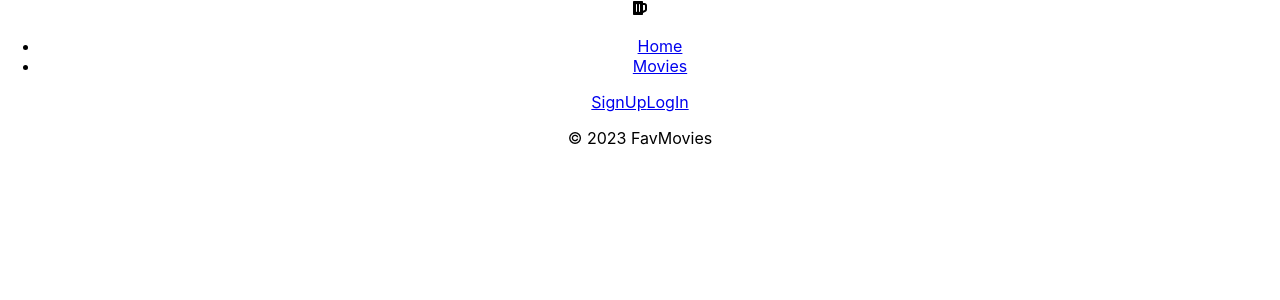
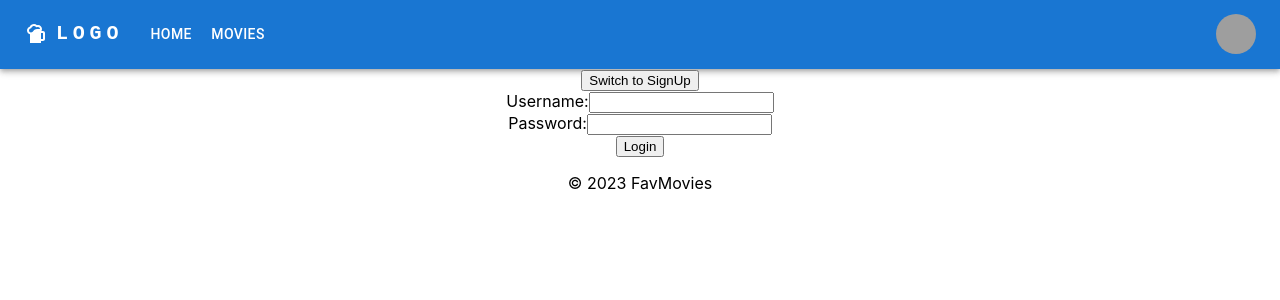
Before and after one commit to Zygisvaldo/Ababa-frontend, a React (Create React App) app: page /auth in a window 1280 px wide. Shown: the top 300 px of the page. Built offline with nearby package versions, Linux system fonts and the light colour scheme; grey boxes are pictures that could not be loaded.

Commit message:
feat: auth page and components added

```diff
--- a/package.json
+++ b/package.json
@@ -5,6 +5,7 @@
   "dependencies": {
     "@emotion/react": "^11.11.1",
     "@emotion/styled": "^11.11.0",
+    "@mui/icons-material": "^5.14.8",
     "@mui/material": "^5.14.8",
     "@testing-library/jest-dom": "^5.17.0",
     "@testing-library/react": "^13.4.0",
--- a/src/App.tsx
+++ b/src/App.tsx
@@ -1,21 +1,23 @@
 import React from 'react';
 import { BrowserRouter as Router, Routes, Route } from 'react-router-dom';
 import './styles/App.css';
-import Header from './components/Header';
+import ResponsiveAppBar from './components/Header';
 import Footer from './components/Footer';
 import HomePage from './pages/HomePage';
 import MoviesPage from './pages/MoviesPage';
 import MovieDetailsPage from './pages/MovieDetailsPage';
+import { AuthPage } from './pages/AuthPage';
 
 function App() {
   return (
     <Router>
       <div className="App">
-        <Header />
+        <ResponsiveAppBar />
         <Routes>
           <Route path="/" element={<HomePage/>} />
           <Route path="/movies" element={<MoviesPage />} />
           <Route path="/movies/:id" element={<MovieDetailsPage />} />
+          <Route path="/auth" element={<AuthPage />} />
         </Routes>
         <Footer />
       </div>
--- /dev/null
+++ b/src/components/AuthPage/LoginForm.tsx
@@ -0,0 +1,44 @@
+import React, { useState } from 'react';
+import axios from 'axios';
+
+const Login: React.FC = () => {
+  const [username, setUsername] = useState('');
+  const [password, setPassword] = useState('');
+  const [error, setError] = useState('');
+
+  const handleSubmit = async (e: React.FormEvent) => {
+    e.preventDefault();
+    try {
+      const response = await axios.post('http://localhost:3000/auth/login', {
+        username,
+        password,
+      });
+      console.log(response.data);
+      // Handle successful login, e.g., redirect to a protected route, store the token, etc.
+    } catch (error) {
+      setError('Invalid username or password');
+      console.error(error);
+    }
+  };
+
+  return (
+    <form onSubmit={handleSubmit}>
+      <div>
+        <label>
+          Username:
+          <input type="text" value={username} onChange={(e) => setUsername(e.target.value)} required />
+        </label>
+      </div>
+      <div>
+        <label>
+          Password:
+          <input type="password" value={password} onChange={(e) => setPassword(e.target.value)} required />
+        </label>
+      </div>
+      {error && <div style={{ color: 'red' }}>{error}</div>}
+      <button type="submit">Login</button>
+    </form>
+  );
+};
+
+export default Login;
--- /dev/null
+++ b/src/components/AuthPage/SignupForm.tsx
@@ -0,0 +1,44 @@
+import React, { useState } from 'react';
+import axios from 'axios';
+
+const SignUp: React.FC = () => {
+  const [username, setUsername] = useState('');
+  const [password, setPassword] = useState('');
+  const [error, setError] = useState('');
+
+  const handleSubmit = async (e: React.FormEvent) => {
+    e.preventDefault();
+    try {
+      const response = await axios.post('http://localhost:3000/auth/register', {
+        username,
+        password,
+      });
+      console.log(response.data);
+      // Handle successful registration, e.g., redirect to the login page
+    } catch (error) {
+      setError('Error registering. Please try again.');
+      console.error(error);
+    }
+  };
+
+  return (
+    <form onSubmit={handleSubmit}>
+      <div>
+        <label>
+          Username:
+          <input type="text" value={username} onChange={(e) => setUsername(e.target.value)} required />
+        </label>
+      </div>
+      <div>
+        <label>
+          Password:
+          <input type="password" value={password} onChange={(e) => setPassword(e.target.value)} required />
+        </label>
+      </div>
+      {error && <div style={{ color: 'red' }}>{error}</div>}
+      <button type="submit">Sign Up</button>
+    </form>
+  );
+};
+
+export default SignUp;
--- a/src/components/Header.tsx
+++ b/src/components/Header.tsx
@@ -1,29 +1,172 @@
-import React from 'react';
-import { FaBeer } from 'react-icons/fa';
+import * as React from 'react';
+import AppBar from '@mui/material/AppBar';
+import Box from '@mui/material/Box';
+import Toolbar from '@mui/material/Toolbar';
+import IconButton from '@mui/material/IconButton';
+import Typography from '@mui/material/Typography';
+import Menu from '@mui/material/Menu';
+import MenuIcon from '@mui/icons-material/Menu';
+import Container from '@mui/material/Container';
+import Avatar from '@mui/material/Avatar';
+import Button from '@mui/material/Button';
+import Tooltip from '@mui/material/Tooltip';
+import MenuItem from '@mui/material/MenuItem';
+import SportsBarIcon from '@mui/icons-material/SportsBar';
+import { Link } from 'react-router-dom';
 
-const Header: React.FC = () => {
+
+const pages = [
+  { path: '/', label: 'Home' },
+  { path: '/movies', label: 'Movies' },
+];
+
+const settings = [{ path: '/auth', label: 'Log In' }];
+
+function ResponsiveAppBar() {
+  const [anchorElNav, setAnchorElNav] = React.useState<null | HTMLElement>(null);
+  const [anchorElUser, setAnchorElUser] = React.useState<null | HTMLElement>(null);
+
+  const handleOpenNavMenu = (event: React.MouseEvent<HTMLElement>) => {
+    setAnchorElNav(event.currentTarget);
+  };
+  const handleOpenUserMenu = (event: React.MouseEvent<HTMLElement>) => {
+    setAnchorElUser(event.currentTarget);
+  };
+
+  const handleCloseNavMenu = () => {
+    setAnchorElNav(null);
+  };
+
+  const handleCloseUserMenu = () => {
+    setAnchorElUser(null);
+  };
+
   return (
-    <header>
-      <div className="logo">
-        <FaBeer />
-      </div>
-      <nav>
-        <ul>
-          <li>
-            <a href="/">Home</a>
-          </li>
-          <li>
-            <a href="/movies">Movies</a>
-          </li>
+    <AppBar position="static">
+      <Container maxWidth="xl">
+        <Toolbar disableGutters>
+          <SportsBarIcon sx={{ display: { xs: 'none', md: 'flex' }, mr: 1 }} />
+          <Typography
+            variant="h6"
+            noWrap
+            component="a"
+            href="/"
+            sx={{
+              mr: 2,
+              display: { xs: 'none', md: 'flex' },
+              fontFamily: 'monospace',
+              fontWeight: 700,
+              letterSpacing: '.3rem',
+              color: 'inherit',
+              textDecoration: 'none',
+            }}
+          >
+            LOGO
+          </Typography>
 
-        </ul>
-      </nav>
-      <div className="user-profile">
-        <a href="/auth/register">SignUp</a>
-        <a href="/auth/login">LogIn</a>
-      </div>
-    </header>
+          <Box sx={{ flexGrow: 1, display: { xs: 'flex', md: 'none' } }}>
+            <IconButton
+              size="large"
+              aria-label="account of current user"
+              aria-controls="menu-appbar"
+              aria-haspopup="true"
+              onClick={handleOpenNavMenu}
+              color="inherit"
+            >
+              <MenuIcon />
+            </IconButton>
+            <Menu
+              id="menu-appbar"
+              anchorEl={anchorElNav}
+              anchorOrigin={{
+                vertical: 'bottom',
+                horizontal: 'left',
+              }}
+              keepMounted
+              transformOrigin={{
+                vertical: 'top',
+                horizontal: 'left',
+              }}
+              open={Boolean(anchorElNav)}
+              onClose={handleCloseNavMenu}
+              sx={{
+                display: { xs: 'block', md: 'none' },
+              }}
+            >
+              {pages.map((page) => (
+                <MenuItem key={page.label} onClick={handleCloseNavMenu}>
+                  <Link to={page.path} style={{ textDecoration: 'none', color: 'inherit' }}>
+                    <Typography textAlign="center">{page.label}</Typography>
+                  </Link>
+                </MenuItem>
+              ))}
+            </Menu>
+          </Box>
+          <SportsBarIcon sx={{ display: { xs: 'flex', md: 'none' }, mr: 1 }} />
+          <Typography
+            variant="h5"
+            noWrap
+            component="a"
+            href="/"
+            sx={{
+              mr: 2,
+              display: { xs: 'flex', md: 'none' },
+              flexGrow: 1,
+              fontFamily: 'monospace',
+              fontWeight: 700,
+              letterSpacing: '.3rem',
+              color: 'inherit',
+              textDecoration: 'none',
+            }}
+          >
+            My favorite movies
+          </Typography>
+          <Box sx={{ flexGrow: 1, display: { xs: 'none', md: 'flex' } }}>
+            {pages.map((page) => (
+              <Button
+                key={page.label}
+                onClick={handleCloseNavMenu}
+                sx={{ my: 2, color: 'white', display: 'block' }}
+              >
+                {page.label}
+              </Button>
+            ))}
+          </Box>
+
+          <Box sx={{ flexGrow: 0 }}>
+            <Tooltip title="Open settings">
+              <IconButton onClick={handleOpenUserMenu} sx={{ p: 0 }}>
+                <Avatar alt="Remy Sharp" src="/static/images/avatar/2.jpg" />
+              </IconButton>
+            </Tooltip>
+            <Menu
+              sx={{ mt: '45px' }}
+              id="menu-appbar"
+              anchorEl={anchorElUser}
+              anchorOrigin={{
+                vertical: 'top',
+                horizontal: 'right',
+              }}
+              keepMounted
+              transformOrigin={{
+                vertical: 'top',
+                horizontal: 'right',
+              }}
+              open={Boolean(anchorElUser)}
+              onClose={handleCloseUserMenu}
+            >
+              {settings.map((setting) => (
+                <MenuItem key={setting.label} onClick={handleCloseUserMenu}>
+                  <Link to={setting.path} style={{ textDecoration: 'none', color: 'inherit' }}>
+                    <Typography textAlign="center">{setting.label}</Typography>
+                  </Link>
+                </MenuItem>
+              ))}
+            </Menu>
+          </Box>
+        </Toolbar>
+      </Container>
+    </AppBar>
   );
-};
-
-export default Header;
+}
+export default ResponsiveAppBar;
--- /dev/null
+++ b/src/pages/AuthPage.tsx
@@ -0,0 +1,18 @@
+import React, { useState } from 'react';
+import  Login  from '../components/AuthPage/LoginForm';
+import  SignUp  from '../components/AuthPage/SignupForm';
+
+
+export const AuthPage: React.FC = () => {
+
+  const [isLogin, setIsLogin] = useState(true);
+
+  return (
+    <div >
+      <button onClick={() => setIsLogin(!isLogin)}>
+        {isLogin ? 'Switch to SignUp' : 'Switch to Login'}
+      </button>
+      {isLogin ? <Login /> : <SignUp />}
+    </div>
+  );
+};
--- a/src/pages/MoviesPage.tsx
+++ b/src/pages/MoviesPage.tsx
@@ -1,6 +1,7 @@
 import React, { useState, useEffect } from 'react';
 import axios from 'axios';
 import MovieTable from '../components/MovieTable'
+import CircularProgress from '@mui/material/CircularProgress';
 
 const HomePage: React.FC = () => {
   const [movies, setMovies] = useState([]);
@@ -24,7 +25,7 @@ const HomePage: React.FC = () => {
     <div>
       <h1>Movie Page with table component</h1>
       {loading ? (
-      <p>Loading...</p>
+      <CircularProgress />
       ) : (
         <MovieTable movies={movies} />
       )}
```
Also changed, not shown: src/components/MovieTable.tsx (+6 -18 lines), 1 other file (tests, documents, lock files or other folders).
